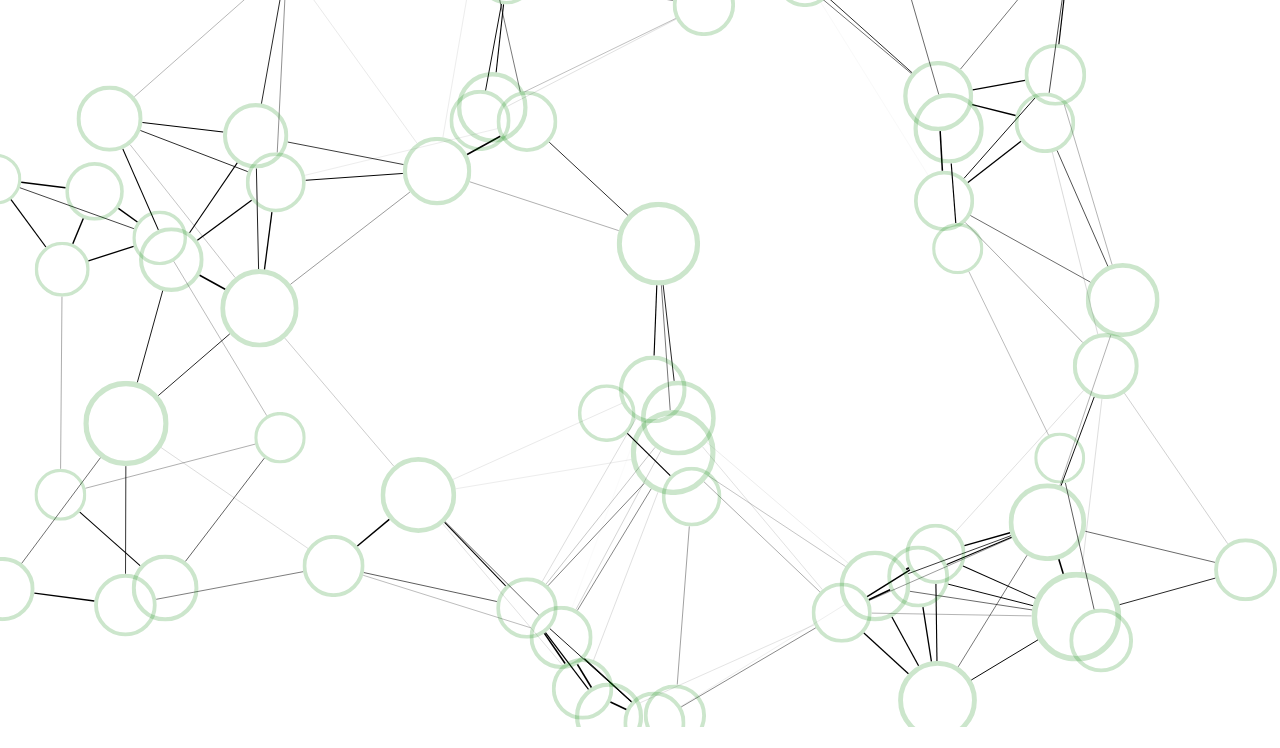
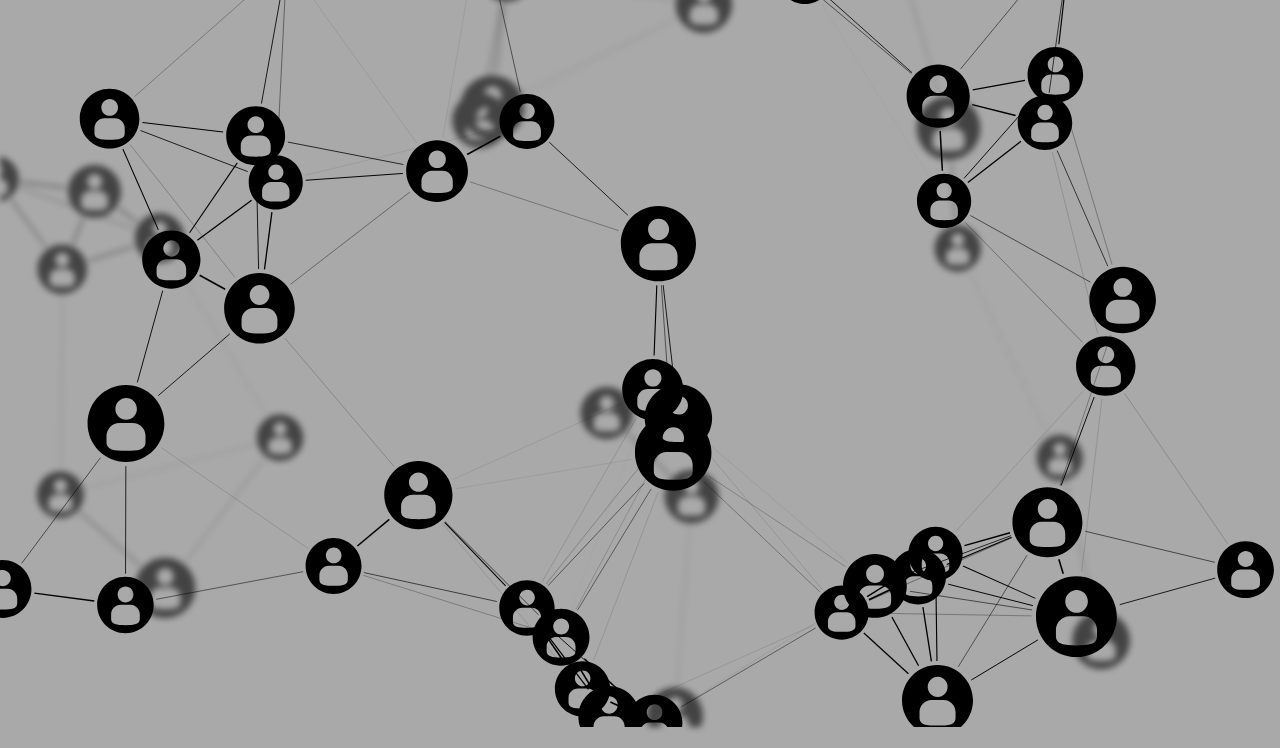
Before and after one commit to ashlynbaum/network-animation, a plain HTML site: page index.html in a window 1280 px wide. Shown: the part 73-821 px from the top of the page. Drawn offline with Linux system fonts and the light colour scheme.

Commit message:
Add background blurred network.

```diff
--- a/css/style.css
+++ b/css/style.css
@@ -11,9 +11,14 @@
 #canvasbg{
   position: absolute;
   top: 0;
-  z-index: -1;
+  z-index: -10;
+  -webkit-filter: blur(3px);
+  -moz-filter: blur(3px);
+  -o-filter: blur(3px);
+  filter: blur(3px);
+  opacity: 0.6;
 }
-
 html {
   top:0;
+  background-color: darkgrey;
 }
--- a/index.html
+++ b/index.html
@@ -15,9 +15,9 @@
         <![endif]-->
   </head>
   <body>
-  <canvas id="canvas"></canvas>
-  <canvas id="canvasbg"></canvas>
-    <div class="container demo-2">
+    <div class="container">
+    <canvas id="canvas"></canvas>
+    <canvas id="canvasbg"></canvas>
       <div class="content">
         <div id="large-header" class="large-header">
             <h1 class="main-title">Hello World</span></h1>
--- a/js/script.js
+++ b/js/script.js
@@ -1,13 +1,4 @@
 var width, height, largeHeader, canvas, ctx, circles, target, animateHeader = true;
-
-// Init example svg image
-var img = new Image();
-img.onload = function() {
-ctx.drawImage(img, 0, 0);
-}
-img.src = "./img/flower.svg";
-
-
 
 // Main
 initHeader();
@@ -91,7 +82,7 @@ function Circle(background) {
     spacey = Math.abs((this.y - (this.speedy < 0 ? -1 : 1) * (canvas.height / 2 + this.radius)) / this.speedy);
   this.ttl = Math.min(spacex, spacey);
   this.img = new Image();
-  this.img.src = "./img/circle.svg"
+  this.img.src = "./img/user.svg"
 };
 
 Circle.prototype.init = function() {
```
Also changed, not shown: img/user.svg (added).
